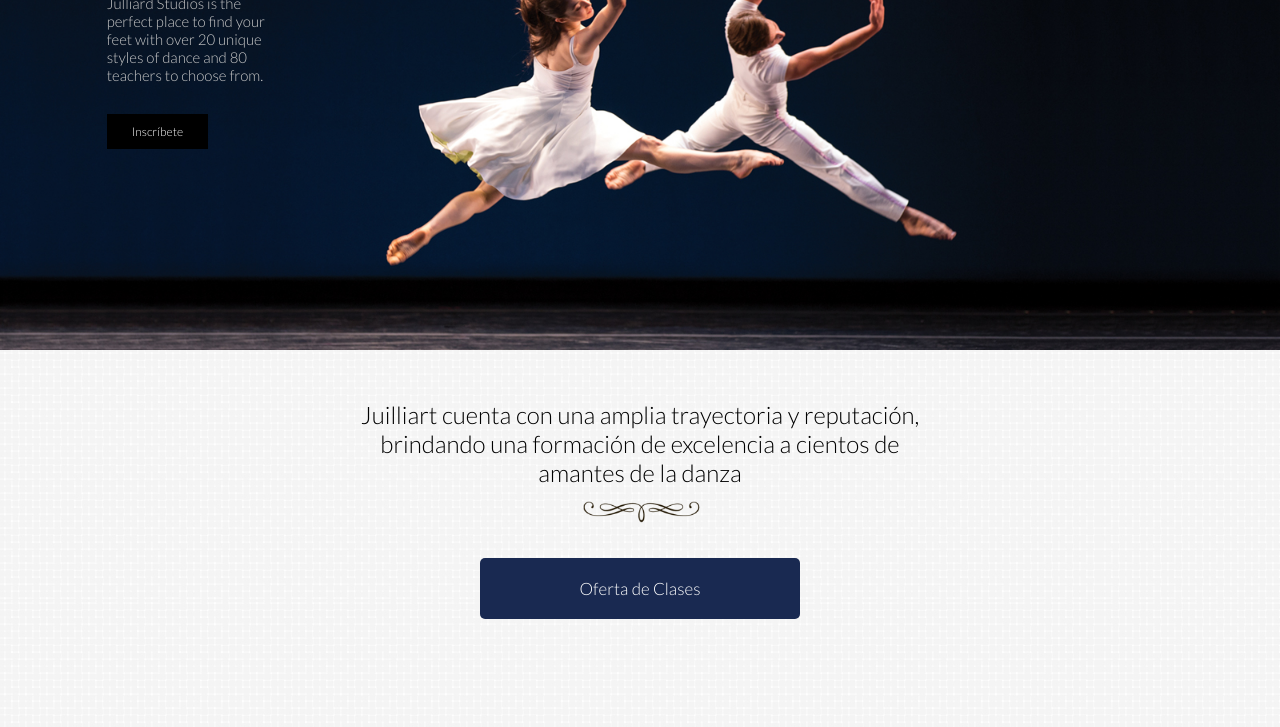
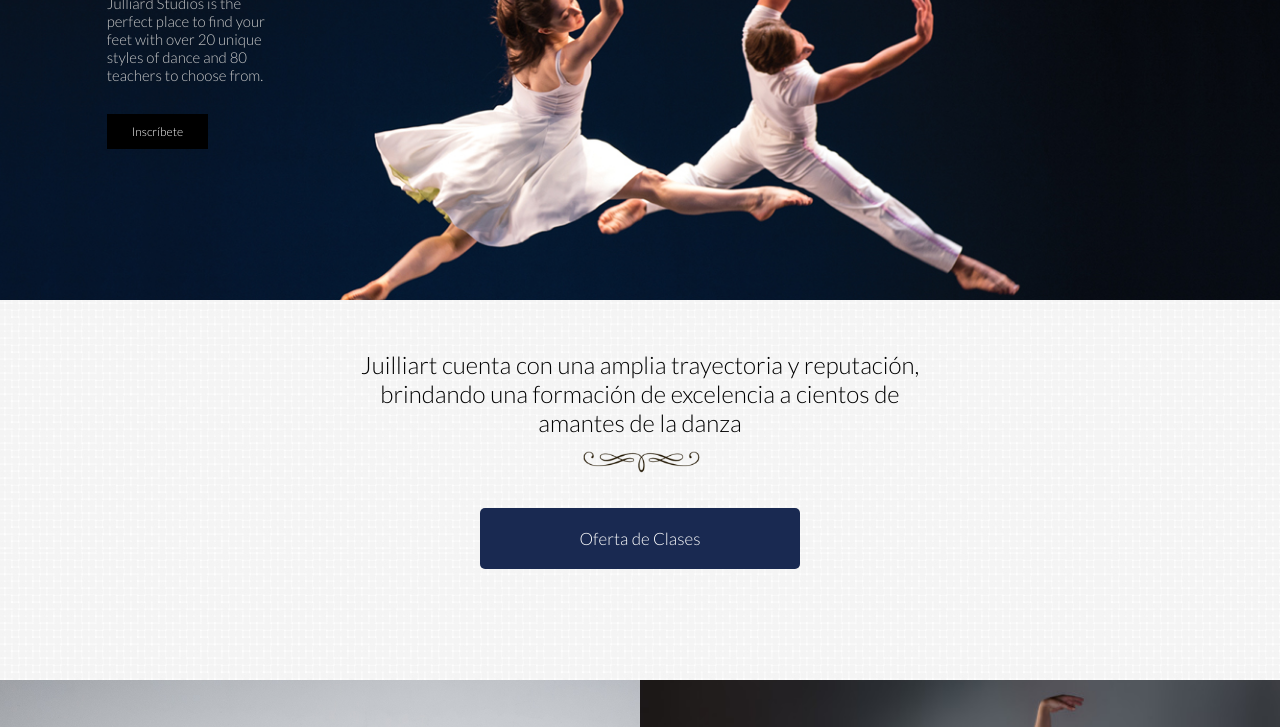
Before and after one commit to nerdale/danza-arte, a plain HTML site: page index.html in a window 1280 px wide. Shown: the part 260-987 px from the top of the page. Drawn offline with Linux system fonts and the light colour scheme.

Commit message:
cambio background main

```diff
--- a/css/main.css
+++ b/css/main.css
@@ -4,8 +4,9 @@
 .box-uno{
 	background-image: url(../img/dance_1.jpg);
 	background-repeat: no-repeat;
-	background-size: cover;
-	height: 480px;
+	background-size: 120%;
+	background-position: center 10%;
+	height: 430px;
 	margin-top: 130px;
 }
 .studio{
```
